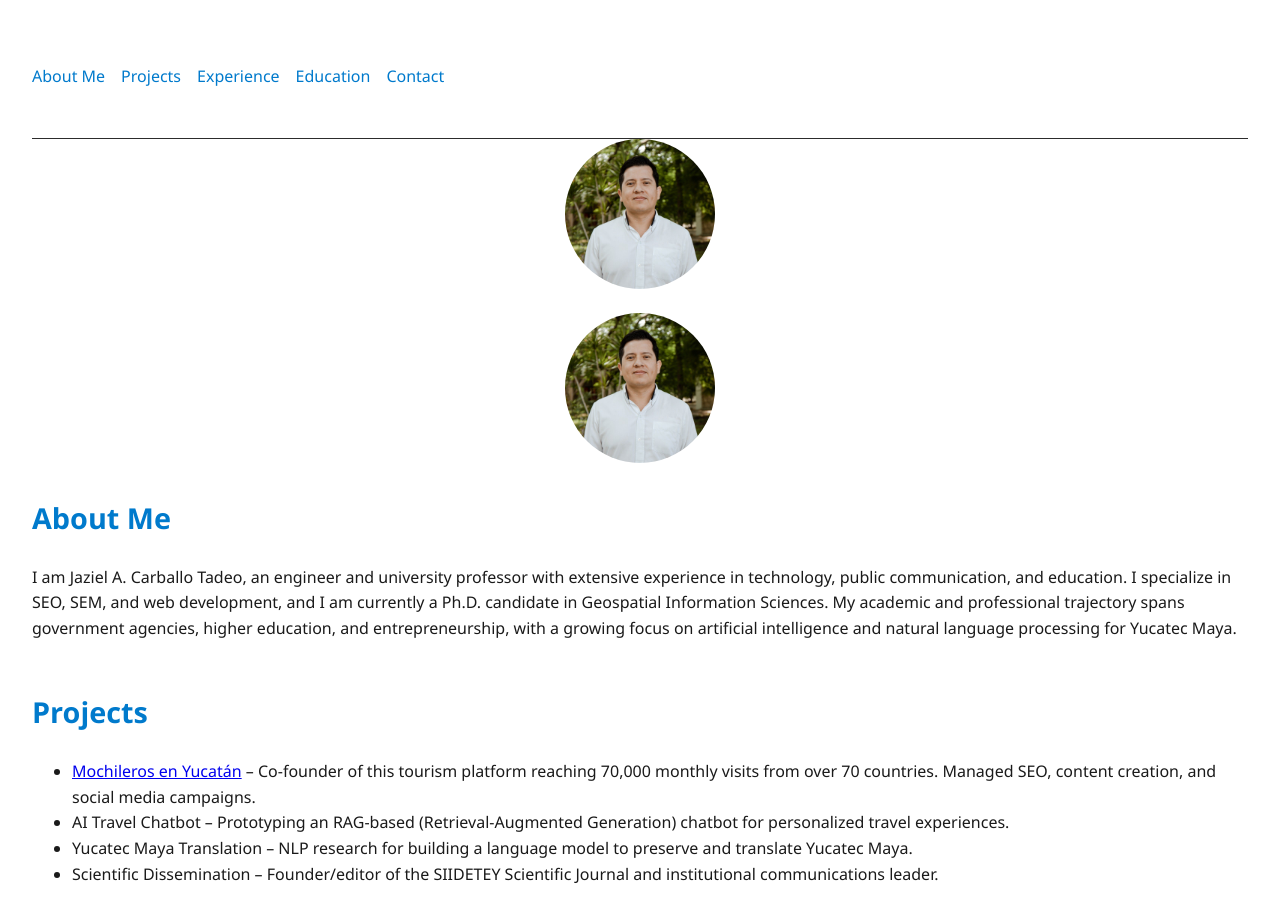
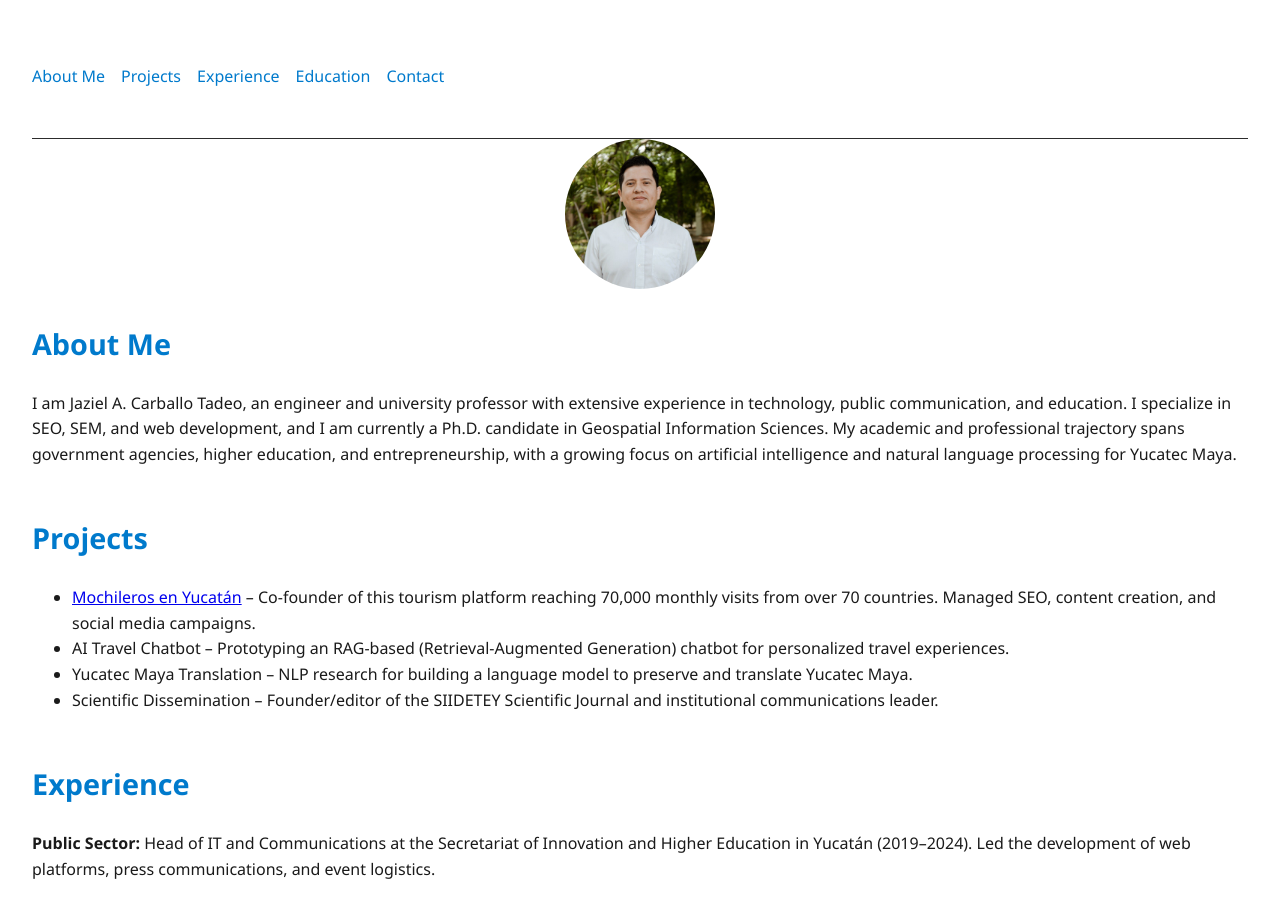
Before and after one commit to jazielcarballo/jazielcarballo.github.io, a Jekyll site: the page built from index.md, in a window 1280 px wide and 900 px high. Built offline with Jekyll 4.4.1, drawn with Linux system fonts in a browser that asks for light colours.

Commit message:
Update index.md

```diff
--- a/index.md
+++ b/index.md
@@ -3,7 +3,7 @@ layout: default
 title: Jaziel Carballo
 ---
 
-<img src="/assets/img/perfil.jpeg" alt="Profile Photo" class="profile-photo">
+
 
 <section id="about-me">
   <h1>About Me</h1>
```
